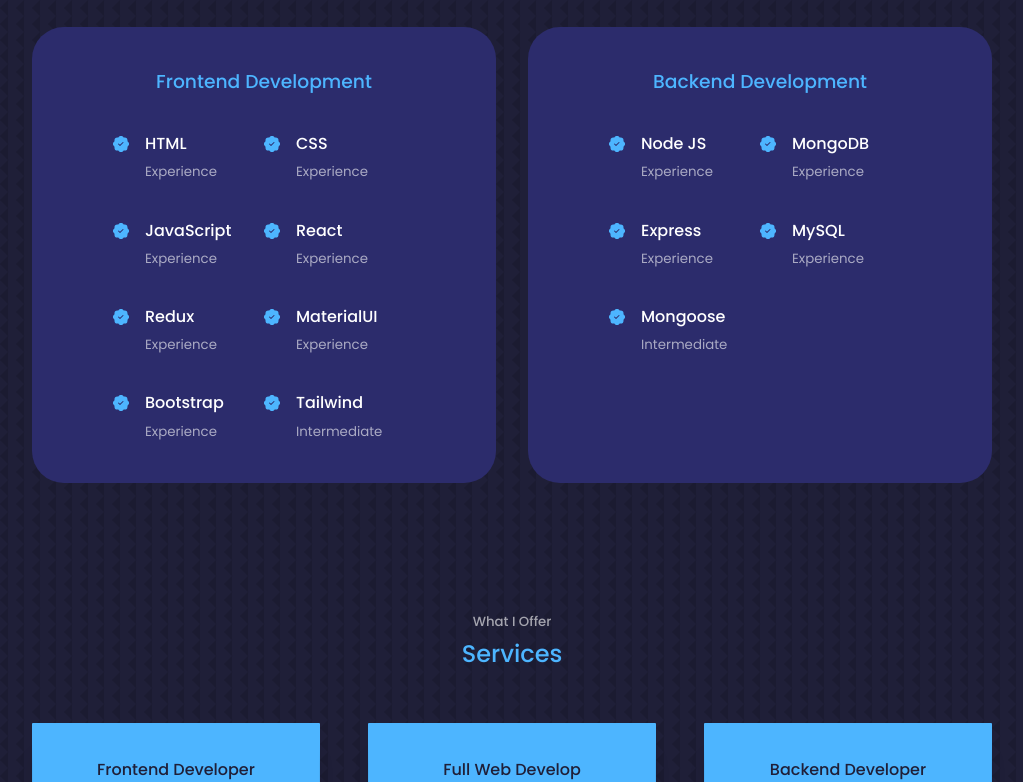
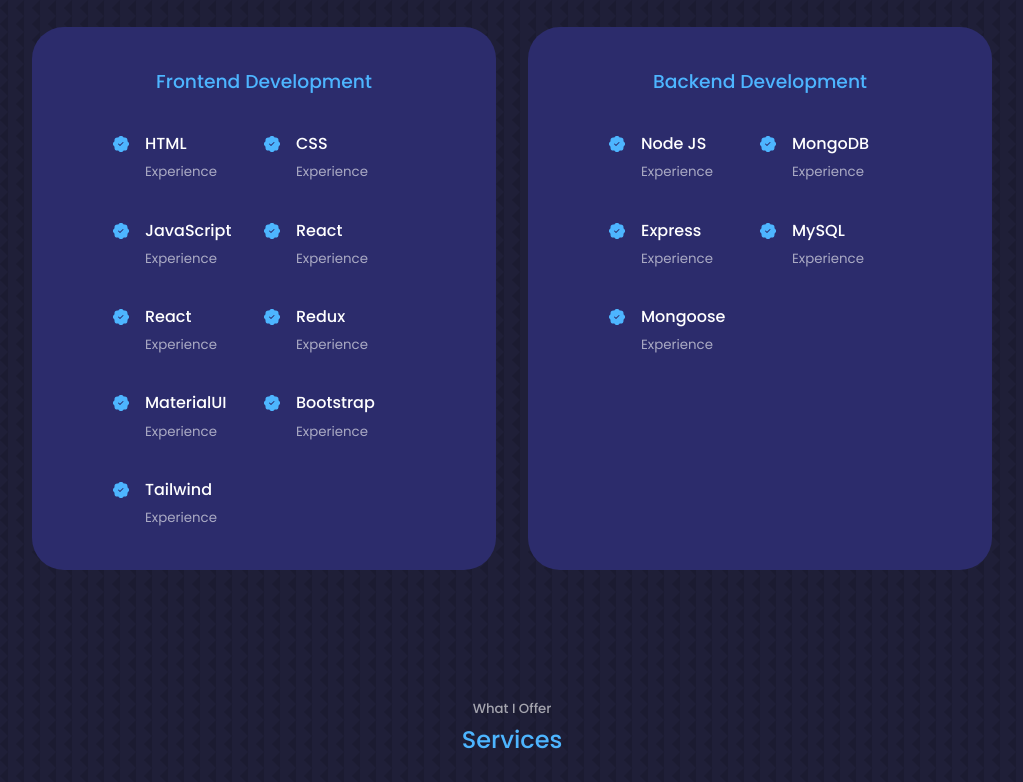
Before and after one commit to lustlee/portfolio-web, a React (Create React App) app: page / in a window 1280 px wide. Shown: the part 1680-2462 px from the top of the page, without its empty margins (128-1151 px from the left). Built offline with nearby package versions, Linux system fonts and the light colour scheme.

Commit message:
refactor: create refactor component experience, add new file constants data

```diff
--- a/src/components/Experience/Experience.jsx
+++ b/src/components/Experience/Experience.jsx
@@ -1,6 +1,7 @@
 import React from 'react';
 import './Experience.css';
 import {BsFillPatchCheckFill} from "react-icons/bs";
+import data from '../../constants/data-experience';
 const Experience = () => {
 	return (
 			<section id='experience'>
@@ -11,103 +12,34 @@
 					<div className='experience__frontend'>
 						<h3>Frontend Development</h3>
 						<div className="experience__content">
-							<article className='experience__details'>
+							{
+								data[0].map(({id, title, experience}) => (
+										<article key={id} className='experience__details'>
 											<BsFillPatchCheckFill className='experience__details-icon'/>
 											<div>
-									<h4>HTML</h4>
-									<small className='text-light'>Experience</small>
+												<h4>{title}</h4>
+												<small className='text-light'>{experience}</small>
 											</div>
 										</article>
-							<article className='experience__details'>
-								<BsFillPatchCheckFill className='experience__details-icon'/>
-								<div>
-									<h4>CSS</h4>
-									<small className='text-light'>Experience</small>
-								</div>
-							</article>
-							<article className='experience__details'>
-								<BsFillPatchCheckFill className='experience__details-icon'/>
-								<div>
-									<h4>JavaScript</h4>
-									<small className='text-light'>Experience</small>
-								</div>
-							</article>
-							<article className='experience__details'>
-								<BsFillPatchCheckFill className='experience__details-icon'/>
-								<div>
-									<h4>React</h4>
-									<small className='text-light'>Experience</small>
-								</div>
-							</article>
-							<article className='experience__details'>
-								<BsFillPatchCheckFill className='experience__details-icon'/>
-								<div>
-									<h4>Redux</h4>
-									<small className='text-light'>Experience</small>
-								</div>
-							</article>
-							<article className='experience__details'>
-								<BsFillPatchCheckFill className='experience__details-icon'/>
-								<div>
-									<h4>MaterialUI</h4>
-									<small className='text-light'>Experience</small>
-								</div>
-							</article>
-							<article className='experience__details'>
-								<BsFillPatchCheckFill className='experience__details-icon'/>
-								<div>
-									<h4>Bootstrap</h4>
-									<small className='text-light'>Experience</small>
-								</div>
-							</article>
-							<article className='experience__details'>
-								<BsFillPatchCheckFill className='experience__details-icon'/>
-								<div>
-									<h4>Tailwind</h4>
-									<small className='text-light'>Intermediate</small>
-								</div>
-							</article>
+								))
+							}
 						</div>
 					</div>
 
 					<div className='experience__backend'>
 						<h3>Backend Development</h3>
 						<div className="experience__content">
-							<article className='experience__details'>
+							{
+								data[1].map(({id, title, experience}) => (
+										<article key={id} className='experience__details'>
 											<BsFillPatchCheckFill className='experience__details-icon'/>
 											<div>
-									<h4>Node JS</h4>
-									<small className='text-light'>Experience</small>
+												<h4>{title}</h4>
+												<small className='text-light'>{experience}</small>
 											</div>
 										</article>
-							<article className='experience__details'>
-								<BsFillPatchCheckFill className='experience__details-icon'/>
-								<div>
-									<h4>MongoDB</h4>
-									<small className='text-light'>Experience</small>
-								</div>
-							</article>
-							<article className='experience__details'>
-								<BsFillPatchCheckFill className='experience__details-icon'/>
-								<div>
-								<h4>Express</h4>
-								<small className='text-light'>Experience</small>
-								</div>
-							</article>
-							<article className='experience__details'>
-								<BsFillPatchCheckFill className='experience__details-icon'/>
-								<div>
-								<h4>MySQL</h4>
-								<small className='text-light'>Experience</small>
-								</div>
-							</article>
-							<article className='experience__details'>
-								<BsFillPatchCheckFill className='experience__details-icon'/>
-								<div>
-								<h4>Mongoose</h4>
-								<small className='text-light'>Intermediate</small>
-								</div>
-							</article>
+								))
+							}
 						</div>
 					</div>
 				</div>
--- a/src/components/Footer/Footer.jsx
+++ b/src/components/Footer/Footer.jsx
@@ -31,7 +31,7 @@
 				</div>
 
 				<div className="footer__copyright">
-					<small>&copy; ARAMUSHI Tutorials. All rights reserved.</small>
+					<small>&copy; ARAMUSHI. All rights reserved.</small>
 				</div>
 
 			</footer>
--- a/src/components/Services/Services.jsx
+++ b/src/components/Services/Services.jsx
@@ -12,7 +12,7 @@
 
 					<article className='service'>
 						<div className='service__head'>
-							<h3>Frontend Developer</h3>
+							<h3>Frontend Develop</h3>
 						</div>
 						<ul className='service__list'>
 							<li>
@@ -80,7 +80,7 @@
 
 					<article className='service'>
 						<div className='service__head'>
-							<h3>Backend Developer</h3>
+							<h3>Backend Develop</h3>
 						</div>
 						<ul className='service__list'>
 							<li>
--- /dev/null
+++ b/src/constants/data-experience.js
@@ -0,0 +1,78 @@
+const dataExperience = [
+		[
+			{
+				id: 1,
+				title: 'HTML',
+				experience: 'Experience'
+			},
+			{
+				id: 2,
+				title: 'CSS',
+				experience: 'Experience'
+			},
+			{
+				id: 3,
+				title: 'JavaScript',
+				experience: 'Experience'
+			},
+			{
+				id: 4,
+				title: 'React',
+				experience: 'Experience'
+			},
+			{
+				id: 5,
+				title: 'React',
+				experience: 'Experience'
+			},
+			{
+				id: 6,
+				title: 'Redux',
+				experience: 'Experience'
+			},
+			{
+				id: 7,
+				title: 'MaterialUI',
+				experience: 'Experience'
+			},
+			{
+				id: 8,
+				title: 'Bootstrap',
+				experience: 'Experience'
+			},
+			{
+				id: 9,
+				title: 'Tailwind',
+				experience: 'Experience'
+			},
+		],
+		[
+			{
+				id: 1,
+				title: 'Node JS',
+				experience: 'Experience'
+			},
+			{
+				id: 2,
+				title: 'MongoDB',
+				experience: 'Experience'
+			},
+			{
+				id: 3,
+				title: 'Express',
+				experience: 'Experience'
+			},
+			{
+				id: 4,
+				title: 'MySQL',
+				experience: 'Experience'
+			},
+			{
+				id: 5,
+				title: 'Mongoose',
+				experience: 'Experience'
+			},
+		]
+];
+
+export default dataExperience;
```
Lines whose indentation alone changed are shown as unchanged.
